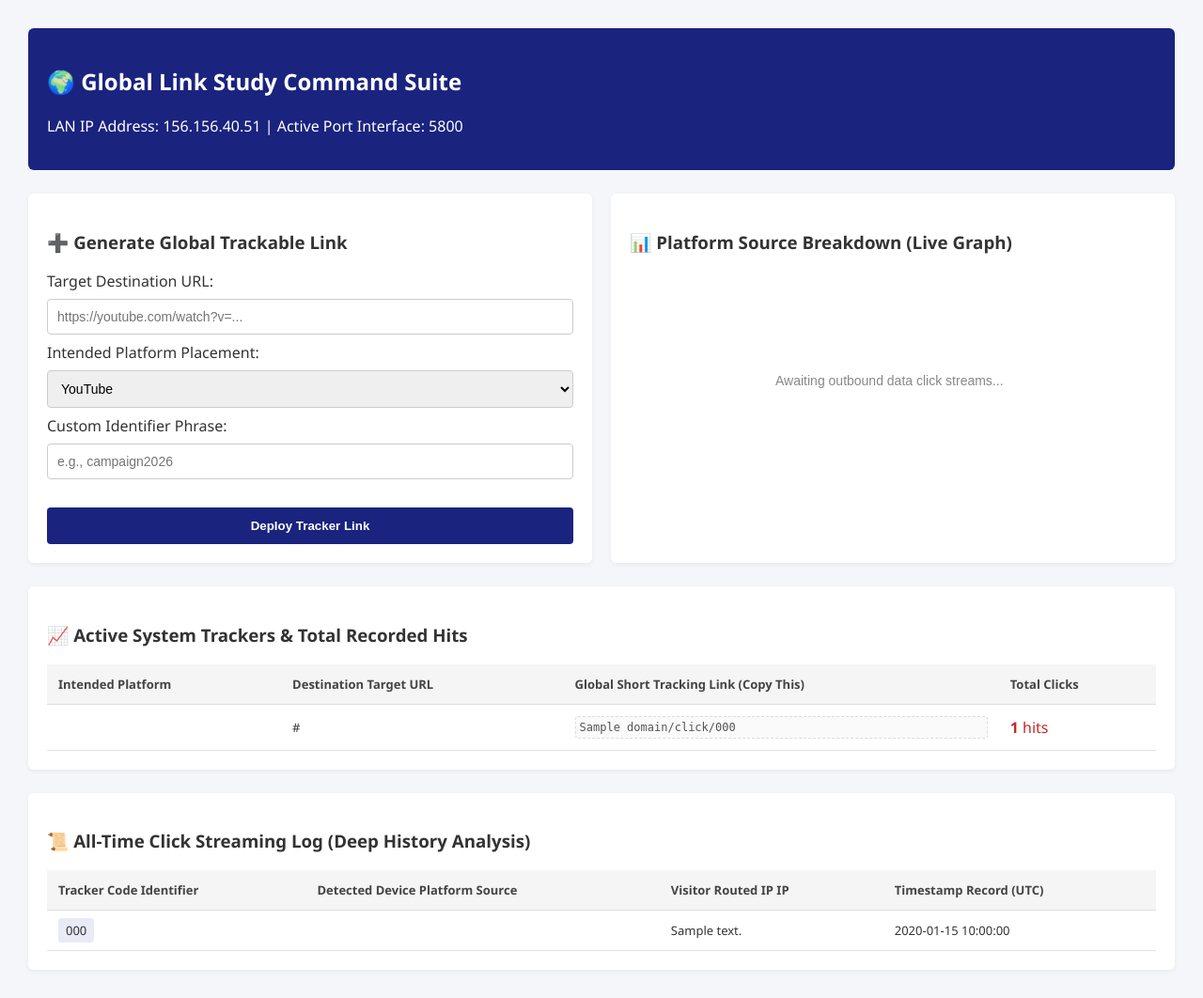
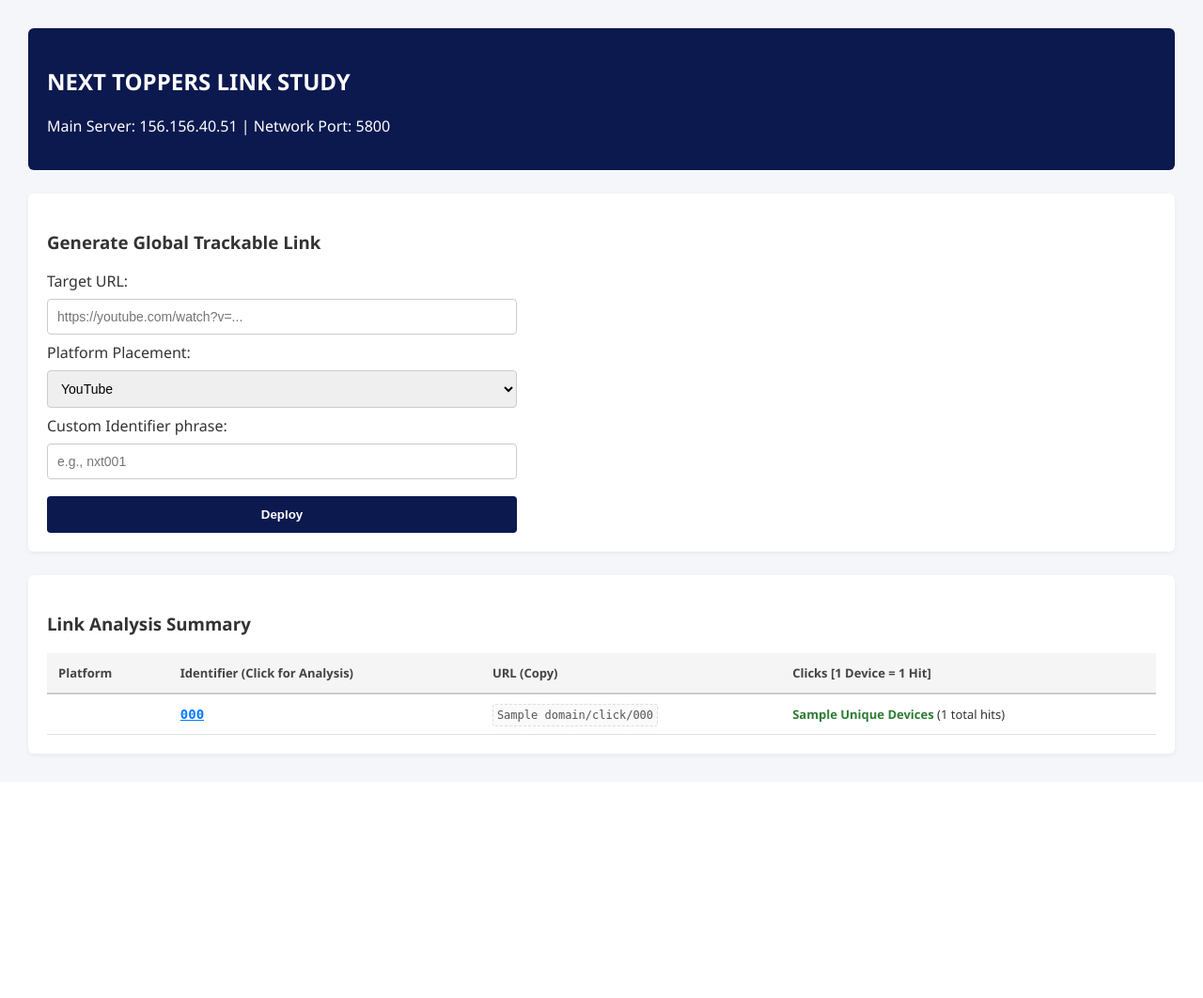
Before and after one commit to sagarkerhalkar/link_studey, a Flask app: template templates/index.html in a window 1280 px wide. Shown: the whole page at 94% size. After the commit the page ends 807 px from the top, so only its background shows below. Run offline with Flask 3, Linux system fonts and the light colour scheme; the template is opened without the code that fills it: most values are stand-ins (such as "Sample title", 1, 10 or a date in 2020); parts of the project's set-up code (start-up, migrations or seed data) failed here and were passed over.

Commit message:
this is 7th working commit for link app

```diff
--- a/app.py
+++ b/app.py
@@ -6,12 +6,12 @@ import threading
 import subprocess
 import json
 import urllib.request
-from flask import Flask, request, render_template, g, make_response
+from flask import Flask, request, render_template, g, make_response, jsonify
 
 app = Flask(__name__)
 DB_PATH = r"D:\link_studey\analytics.db"
 
-# Global placeholder variable - automatically updated dynamically on engine boot
+# Auto-populated dynamically on engine boot
 PUBLIC_DOMAIN = "Retrieving global address..."
 
 def get_db():
@@ -36,8 +36,7 @@ def init_db():
                 id INTEGER PRIMARY KEY AUTOINCREMENT,
                 original_url TEXT NOT NULL,
                 tracker_code TEXT UNIQUE NOT NULL,
-                platform TEXT NOT NULL,
-                total_clicks INTEGER DEFAULT 0
+                platform TEXT NOT NULL
             )
         ''')
         cursor.execute('''
@@ -71,11 +70,6 @@ def detect_visitor_platform():
     elif 'macintosh' in user_agent: return 'MacOS Desktop'
     return 'Other Web Source'
 
-@app.after_request
-def clear_ngrok_interstitials(response):
-    response.headers["ngrok-skip-browser-warning"] = "true"
-    return response
-
 @app.route('/', methods=['GET', 'POST'])
 def index():
     db = get_db()
@@ -96,27 +90,62 @@ def index():
         except sqlite3.IntegrityError:
             message = "Error: This Custom Identifier Phrase is already in use."
 
-    links = db.execute('SELECT * FROM universal_links ORDER BY id DESC').fetchall()
+    raw_links = db.execute('SELECT * FROM universal_links ORDER BY id DESC').fetchall()
+    links = []
 
-    platform_summary = db.execute('''
+    for row in raw_links:
+        link_id = row['id']
+        # 1 Device = 1 Hit (Counting distinct IPs)
+        unique_devices = db.execute(
+            'SELECT COUNT(DISTINCT ip_address) as count FROM tracking_history WHERE link_id = ?', (link_id,)
+        ).fetchone()['count']
+
+        # Total overall clicks
+        total_clicks = db.execute(
+            'SELECT COUNT(*) as count FROM tracking_history WHERE link_id = ?', (link_id,)
+        ).fetchone()['count']
+
+        links.append({
+            'id': row['id'],
+            'original_url': row['original_url'],
+            'tracker_code': row['tracker_code'],
+            'platform': row['platform'],
+            'unique_devices': unique_devices,
+            'total_clicks': total_clicks
+        })
+
+    return render_template('index.html', message=message, links=links, domain=PUBLIC_DOMAIN)
+
+# --- API ENDPOINT FOR ON-DEMAND MODAL POPUP ---
+@app.route('/api/analysis/<int:link_id>')
+def link_analysis(link_id):
+    db = get_db()
+
+    # Platform breakdown for the link-wise pie chart
+    chart_rows = db.execute('''
         SELECT detected_platform, COUNT(*) as count
-        FROM tracking_history
-        GROUP BY detected_platform
-    ''').fetchall()
+        FROM tracking_history WHERE link_id = ? GROUP BY detected_platform
+    ''', (link_id,)).fetchall()
 
-    labels = [row['detected_platform'] for row in platform_summary]
-    counts = [row['count'] for row in platform_summary]
+    labels = [r['detected_platform'] for r in chart_rows]
+    counts = [r['count'] for r in chart_rows]
 
-    history = db.execute('''
-        SELECT u.tracker_code, h.detected_platform, h.ip_address, h.clicked_at
-        FROM tracking_history h
-        JOIN universal_links u ON h.link_id = u.id
-        ORDER BY h.clicked_at DESC LIMIT 100
-    ''').fetchall()
+    # Device details and repeated hits
+    device_rows = db.execute('''
+        SELECT detected_platform, ip_address, COUNT(*) as click_count
+        FROM tracking_history WHERE link_id = ?
+        GROUP BY ip_address ORDER BY click_count DESC
+    ''', (link_id,)).fetchall()
 
-    return render_template('index.html', message=message, links=links, labels=labels, counts=counts, history=history, domain=PUBLIC_DOMAIN)
+    devices = [dict(r) for r in device_rows]
 
-# --- CRITICAL FIX: ZERO-DISTRACTION AUTOMATED REDIRECT INTERACTION LAYER ---
+    return jsonify({
+        'labels': labels,
+        'counts': counts,
+        'devices': devices
+    })
+
+# --- INSTANT ZERO-DISTRACTION REDIRECT ---
 @app.route('/click/<tracker_code>')
 def inbound_tracker(tracker_code):
     db = get_db()
@@ -128,29 +157,29 @@ def inbound_tracker(tracker_code):
 
         db.execute('INSERT INTO tracking_history (link_id, detected_platform, ip_address) VALUES (?, ?, ?)',
                    (link['id'], click_source, visitor_ip))
-        db.execute('UPDATE universal_links SET total_clicks = total_clicks + 1 WHERE id = ?', (link['id'],))
         db.commit()
 
-        # We serve a seamless client-side landing frame that programmatically strips out the ngrok verification block
+        # Client-side script to bypass the ngrok warning instantly
         html_bypass = f'''
         <!DOCTYPE html>
         <html>
         <head>
             <title>Loading...</title>
             <script>
-                // Instantly inject the skip header to the browser session cache context natively
-                fetch(window.location.href, {{
-                    method: "GET",
-                    headers: {{ "ngrok-skip-browser-warning": "true" }}
-                }}).then(() => {{
+                try {{
+                    fetch(window.location.href, {{
+                        method: "GET",
+                        headers: {{ "ngrok-skip-browser-warning": "true" }}
+                    }}).finally(() => {{
+                        window.location.replace("{link['original_url']}");
+                    }});
+                }} catch(e) {{
                     window.location.replace("{link['original_url']}");
-                }}).catch(() => {{
-                    window.location.replace("{link['original_url']}");
-                }});
+                }}
             </script>
         </head>
         <body style="background:#f4f6f9; font-family:sans-serif; text-align:center; padding-top:15%;">
-            <h3>Processing Secure Connection...</h3>
+            <h3>Connecting securely...</h3>
         </body>
         </html>
         '''
@@ -158,31 +187,29 @@ def inbound_tracker(tracker_code):
         resp.headers["ngrok-skip-browser-warning"] = "true"
         return resp
 
-    return "Tracking endpoint invalid.", 404
+    return "Tracking link invalid.", 404
 
-# --- REQUIREMENT #4 & #7: CLEAN AUTOMATED TUNNEL PIPELINE ---
+# --- ERROR-FREE TUNNEL AUTOMATION ---
 def run_native_tunnel_automation():
     global PUBLIC_DOMAIN
     token = "SHLINK_API_KEY_REMOVED"
 
-    time.sleep(2)  # Allow Flask server to bind to port 5800 first
+    time.sleep(2)
     print("[~] Initializing Native Automated Public Tunnel Pipeline...")
 
-    # 1. Cleanly write the authtoken to your local server config file location
-    subprocess.run(r'D:\link_studey\ngrok.exe config add-authtoken ' + token, shell=True, stdout=subprocess.DEVNULL, stderr=subprocess.DEVNULL)
+    # Store token using explicit list arguments to avoid shell parsing errors
+    subprocess.run([r"D:\link_studey\ngrok.exe", "config", "add-authtoken", token], stdout=subprocess.DEVNULL, stderr=subprocess.DEVNULL)
 
-    # 2. Start a clean HTTP tunnel on local port 5800 with zero appended typo strings
-    subprocess.Popen(r'D:\link_studey\ngrok.exe http 5800', shell=True, stdout=subprocess.DEVNULL, stderr=subprocess.DEVNULL)
-    time.sleep(4)  # Give the connection handshake a moment to link up
+    # Start HTTP tunnel explicitly on port 5800
+    subprocess.Popen([r"D:\link_studey\ngrok.exe", "http", "5800"], stdout=subprocess.DEVNULL, stderr=subprocess.DEVNULL)
+    time.sleep(4)
 
-    # 3. Pull the live generated link from the local background process api port
     try:
         req = urllib.request.Request("http://127.0.0.1:4040/api/tunnels", headers={"User-Agent": "Mozilla/5.0"})
         with urllib.request.urlopen(req) as response:
             data = json.loads(response.read().decode())
             public_url = data['tunnels'][0]['public_url']
             PUBLIC_DOMAIN = public_url.replace("http://", "https://")
-
             print("\n" + "="*60)
             print(f"[✔] PORTAL HAS SELF-GENERATED THE GLOBAL LINK:")
             print(f"    {PUBLIC_DOMAIN}")
@@ -220,7 +247,7 @@ def run_server_precheck():
                 sys.exit(1)
     print("[✔] System environment safe. No policy breaches detected.")
     print("==================================================")
-    print("  PRE-CHECK PASS: 100% SUCCESSFUL TO IMPLEMENT   ")
+    print("  PRE-CHECK PASS: 100% SUCCESSFUL TO IMPLEMENT  ")
     print("==================================================\n")
 
 if __name__ == '__main__':
--- a/templates/index.html
+++ b/templates/index.html
@@ -2,140 +2,180 @@
 <html lang="en">
 <head>
     <meta charset="UTF-8">
-    <title>Global Link Study Control Center</title>
+    <title>Next Toppers Link Study</title>
     <script src="https://cdn.jsdelivr.net/npm/chart.js"></script>
     <style>
         body { font-family: 'Segoe UI', Arial, sans-serif; margin: 30px; background: #f4f6f9; color: #333; }
-        .banner { background: #1a237e; color: white; padding: 20px; border-radius: 6px; margin-bottom: 25px; }
-        .panel-grid { display: flex; flex-wrap: wrap; gap: 20px; }
-        .box { background: white; padding: 20px; border-radius: 6px; box-shadow: 0 2px 5px rgba(0,0,0,0.05); flex: 1; min-width: 320px; }
-        .wide-box { flex: 2; min-width: 600px; }
-        input, select { padding: 10px; margin: 8px 0; border: 1px solid #ccc; border-radius: 4px; font-size: 14px; box-sizing: border-box; }
-        button { background: #1a237e; color: white; border: none; padding: 12px 20px; border-radius: 4px; cursor: pointer; font-weight: bold; width: 100%; }
-        button:hover { background: #0d1b60; }
+        .banner { background: #0b194f; color: white; padding: 20px; border-radius: 6px; margin-bottom: 25px; }
+        .box { background: white; padding: 20px; border-radius: 6px; box-shadow: 0 2px 5px rgba(0,0,0,0.05); margin-bottom: 25px; }
+        input, select { padding: 10px; margin: 8px 0; border: 1px solid #ccc; border-radius: 4px; font-size: 14px; width: 100%; box-sizing: border-box; }
+        button.btn-main { background: #0b194f; color: white; border: none; padding: 12px 20px; border-radius: 4px; cursor: pointer; font-weight: bold; width: 100%; }
+        button.btn-main:hover { background: #15297c; }
         table { width: 100%; border-collapse: collapse; margin-top: 15px; }
         th, td { padding: 12px; text-align: left; border-bottom: 1px solid #e0e0e0; font-size: 13px; }
-        th { background: #f5f5f5; color: #444; }
-        .url-text { color: #555; font-family: monospace; font-size: 12px; background: #fafafa; padding: 4px; border: 1px dashed #ddd; border-radius:3px; word-break: break-all;}
+        th { background: #f5f5f5; color: #444; border-bottom: 2px solid #ccc; }
+        .token-link { color: #007bff; font-weight: bold; cursor: pointer; text-decoration: underline; font-family: monospace; font-size: 14px; }
+        .token-link:hover { color: #0056b3; }
+        .url-text { color: #555; font-family: monospace; font-size: 12px; background: #fafafa; padding: 4px; border: 1px dashed #ddd; border-radius:3px; }
         .alert { background: #c8e6c9; color: #2e7d32; padding: 12px; border-radius: 4px; margin-bottom: 20px; }
-        .chart-frame { max-width: 320px; margin: 20px auto 0 auto; }
+
+        /* MODAL STYLING */
+        .modal { display: none; position: fixed; z-index: 1000; left: 0; top: 0; width: 100%; height: 100%; overflow: auto; background-color: rgba(0,0,0,0.5); }
+        .modal-content { background-color: #fff; margin: 5% auto; padding: 25px; border-radius: 8px; width: 80%; max-width: 900px; box-shadow: 0 5px 15px rgba(0,0,0,0.3); animation: fadeIn 0.3s; }
+        .modal-header { display: flex; justify-content: space-between; align-items: center; border-bottom: 2px solid #eee; padding-bottom: 10px; }
+        .close { font-size: 28px; font-weight: bold; color: #aaa; cursor: pointer; }
+        .close:hover { color: #333; }
+        .modal-body { display: flex; flex-wrap: wrap; gap: 20px; margin-top: 20px; }
+        .analysis-left { flex: 1.5; min-width: 350px; }
+        .analysis-right { flex: 1; min-width: 250px; text-align: center; }
+        @keyframes fadeIn { from { opacity: 0; transform: translateY(-20px); } to { opacity: 1; transform: translateY(0); } }
     </style>
 </head>
 <body>
 
     <div class="banner">
-        <h2>🌍 Global Link Study Command Suite</h2>
-        <p>LAN IP Address: 156.156.40.51 | Active Port Interface: 5800</p>
+        <h2>NEXT TOPPERS LINK STUDY</h2>
+        <p>Main Server: 156.156.40.51 | Network Port: 5800</p>
     </div>
 
     {% if message %}
         <div class="alert">{{ message }}</div>
     {% endif %}
 
-    <div class="panel-grid" style="margin-bottom: 25px;">
     <div class="box">
-            <h3>➕ Generate Global Trackable Link</h3>
-            <form method="POST">
-                <label>Target Destination URL:</label><br>
-                <input type="url" name="url" style="width:100%;" placeholder="https://youtube.com/watch?v=..." required><br>
+        <h3>Generate Global Trackable Link</h3>
+        <form method="POST" style="max-width: 500px; margin-top:15px;">
+            <label>Target URL:</label>
+            <input type="url" name="url" placeholder="https://youtube.com/watch?v=..." required>
 
-                <label>Intended Platform Placement:</label><br>
-                <select name="platform" style="width:100%;" required>
+            <label>Platform Placement:</label>
+            <select name="platform" required>
                 <option value="YouTube">YouTube</option>
                 <option value="Instagram">Instagram</option>
                 <option value="Facebook">Facebook</option>
                 <option value="Telegram">Telegram</option>
-                    <option value="Other">Other Alternative Media</option>
-                </select><br>
+                <option value="Other">Other</option>
+            </select>
 
-                <label>Custom Identifier Phrase:</label><br>
-                <input type="text" name="tracker_code" style="width:100%;" placeholder="e.g., campaign2026" required><br><br>
+            <label>Custom Identifier phrase:</label>
+            <input type="text" name="tracker_code" placeholder="e.g., nxt001" required>
 
-                <button type="submit">Deploy Tracker Link</button>
+            <button type="submit" class="btn-main" style="margin-top:10px;">Deploy</button>
         </form>
     </div>
 
     <div class="box">
-            <h3>📊 Platform Source Breakdown (Live Graph)</h3>
-            <div class="chart-frame">
-                <canvas id="sourcePieChart"></canvas>
-            </div>
-        </div>
-    </div>
-
-    <div class="box wide-box" style="margin-bottom:25px;">
-        <h3>📈 Active System Trackers & Total Recorded Hits</h3>
+        <h3>Link Analysis Summary</h3>
         <table>
             <thead>
                 <tr>
-                    <th>Intended Platform</th>
-                    <th>Destination Target URL</th>
-                    <th>Global Short Tracking Link (Copy This)</th>
-                    <th>Total Clicks</th>
+                    <th>Platform</th>
+                    <th>Identifier (Click for Analysis)</th>
+                    <th>URL (Copy)</th>
+                    <th>Clicks [1 Device = 1 Hit]</th>
                 </tr>
             </thead>
             <tbody>
                 {% for link in links %}
                 <tr>
                     <td><strong>{{ link.platform }}</strong></td>
-                    <td><div style="max-width: 220px; overflow: hidden; text-overflow: ellipsis; white-space: nowrap;">{{ link.original_url }}</div></td>
-                    <td><div class="url-text">{{ domain }}/click/{{ link.tracker_code }}</div></td>
-                    <td><span style="font-size:16px; color:#c62828;"><strong>{{ link.total_clicks }}</strong> hits</span></td>
+                    <td><span class="token-link" onclick="openAnalysisPopup({{ link.id }}, '{{ link.tracker_code }}')">{{ link.tracker_code }}</span></td>
+                    <td><span class="url-text">{{ domain }}/click/{{ link.tracker_code }}</span></td>
+                    <td><strong style="color:#2e7d32;">{{ link.unique_devices }} Unique Devices</strong> ({{ link.total_clicks }} total hits)</td>
                 </tr>
                 {% endfor %}
             </tbody>
         </table>
     </div>
 
-    <div class="box wide-box">
-        <h3>📜 All-Time Click Streaming Log (Deep History Analysis)</h3>
+    <div id="analysisModal" class="modal">
+        <div class="modal-content">
+            <div class="modal-header">
+                <h3 id="modalTitle" style="margin:0; color:#0b194f;"></h3>
+                <span class="close" onclick="closeAnalysisPopup()">&times;</span>
+            </div>
+            <div class="modal-body">
+                <div class="analysis-left">
+                    <h4 style="margin-top:0;">Device-Wise Click Data</h4>
+                    <div style="max-height: 300px; overflow-y: auto; border: 1px solid #eee;">
                         <table>
                             <thead>
                                 <tr>
-                    <th>Tracker Code Identifier</th>
-                    <th>Detected Device Platform Source</th>
-                    <th>Visitor Routed IP IP</th>
-                    <th>Timestamp Record (UTC)</th>
+                                    <th>Platform</th>
+                                    <th>Device Name or IP</th>
+                                    <th>No. of Clicks</th>
                                 </tr>
                             </thead>
-            <tbody>
-                {% for log in history %}
-                <tr>
-                    <td><span style="background:#e8eaf6; padding:4px 8px; border-radius:4px;">{{ log.tracker_code }}</span></td>
-                    <td><strong>{{ log.detected_platform }}</strong></td>
-                    <td>{{ log.ip_address }}</td>
-                    <td>{{ log.clicked_at }}</td>
-                </tr>
-                {% endfor %}
-            </tbody>
+                            <tbody id="deviceTableBody"></tbody>
                         </table>
+                    </div>
+                </div>
+                <div class="analysis-right">
+                    <h4 style="margin-top:0; margin-bottom:15px; color:#555;">Link-Wise Pie Chart</h4>
+                    <div style="width:250px; height:250px; margin:auto;">
+                        <canvas id="popupPieChart"></canvas>
+                    </div>
+                </div>
+            </div>
+        </div>
     </div>
 
     <script>
-        const ctx = document.getElementById('sourcePieChart').getContext('2d');
-        const labelsArr = {{ labels|tojson }};
-        const countsArr = {{ counts|tojson }};
+        let currentChartInstance = null;
 
-        if (labelsArr.length === 0) {
+        function openAnalysisPopup(linkId, trackerCode) {
+            document.getElementById('modalTitle').innerText = "Analysis for: " + trackerCode;
+
+            fetch('/api/analysis/' + linkId)
+                .then(response => response.json())
+                .then(data => {
+                    const tbody = document.getElementById('deviceTableBody');
+                    tbody.innerHTML = "";
+
+                    data.devices.forEach(dev => {
+                        let row = `<tr>
+                            <td>${dev.detected_platform}</td>
+                            <td style="font-family:monospace;">${dev.ip_address}</td>
+                            <td><strong>${dev.click_count}</strong></td>
+                        </tr>`;
+                        tbody.innerHTML += row;
+                    });
+
+                    const ctx = document.getElementById('popupPieChart').getContext('2d');
+                    if (currentChartInstance) { currentChartInstance.destroy(); }
+
+                    if(data.labels.length === 0) {
+                        ctx.clearRect(0, 0, 250, 250);
                         ctx.font = "14px Arial";
-            ctx.fillStyle = "#888";
-            ctx.fillText("Awaiting outbound data click streams...", 35, 120);
+                        ctx.fillStyle = "#999";
+                        ctx.textAlign = "center";
+                        ctx.fillText("No clicks logged.", 125, 125);
                     } else {
-            new Chart(ctx, {
+                        currentChartInstance = new Chart(ctx, {
                             type: 'pie',
                             data: {
-                    labels: labelsArr,
+                                labels: data.labels,
                                 datasets: [{
-                        data: countsArr,
+                                    data: data.counts,
                                     backgroundColor: ['#ff1744', '#d500f9', '#2979ff', '#00b0ff', '#00e676', '#ff9100'],
                                     borderWidth: 1
                                 }]
                             },
-                options: {
-                    responsive: true,
-                    plugins: { legend: { position: 'bottom' } }
+                            options: { responsive: true, maintainAspectRatio: false }
+                        });
                     }
+
+                    document.getElementById('analysisModal').style.display = "block";
                 });
+        }
+
+        function closeAnalysisPopup() {
+            document.getElementById('analysisModal').style.display = "none";
+        }
+
+        window.onclick = function(event) {
+            let modal = document.getElementById('analysisModal');
+            if (event.target == modal) { modal.style.display = "none"; }
         }
     </script>
 </body>
```
Lines whose indentation alone changed are shown as unchanged.
